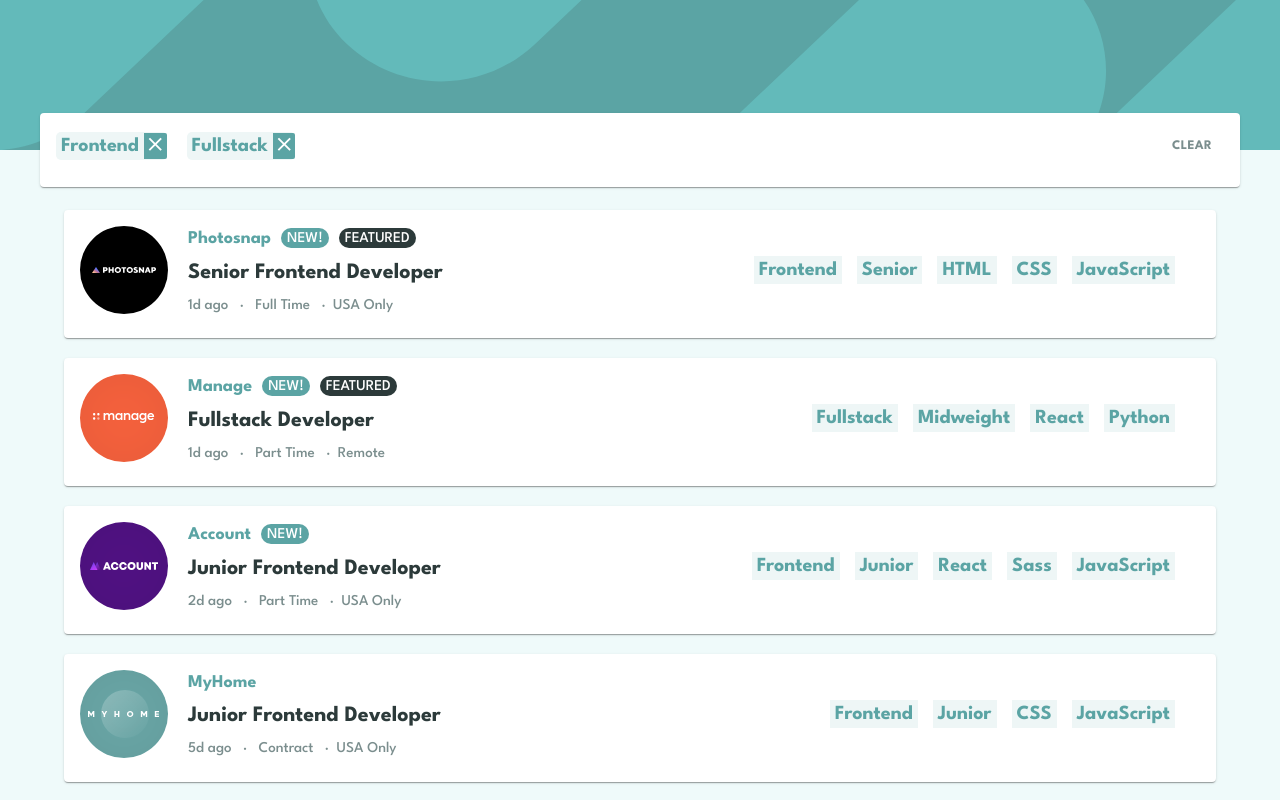
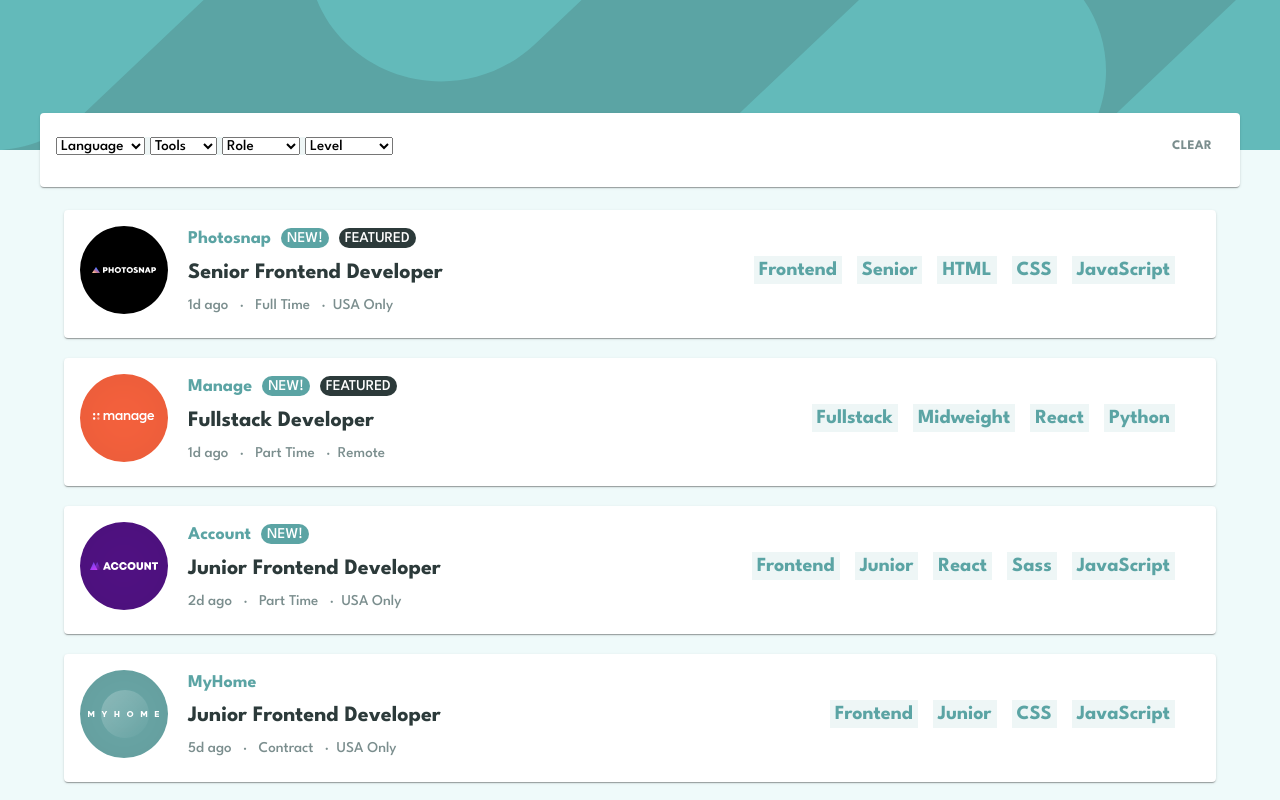
Before and after one commit to meganide/jobListingsApp, a React (Create React App) app: page / in a window 1280 px wide. Shown: the top 800 px of the page. Built offline with nearby package versions, Linux system fonts and the light colour scheme.

Commit message:
Filter finished

```diff
--- a/src/App.js
+++ b/src/App.js
@@ -1,14 +1,28 @@
 import Filter from "./Components/Filter/Filter";
 import Header from "./Components/Header/Header";
 import Joblistings from "./Components/Joblistings/Joblistings";
+import {data} from "./data.js"
+import { useState } from "react";
 
 
 function App() {
+
+  const [jobs, setJobs] = useState(data);
+
+
+  function filterItem(curcat) {
+    const newItem = data.filter(newVal => {
+      return newVal.languages === curcat;
+    })
+
+    setJobs(newItem);
+  }
+
   return (
     <div className="App" style={{backgroundColor: "hsl(180, 52%, 96%)"}}>
       <Header/>
-      <Filter/>
-      <Joblistings/>
+      <Filter jobs={jobs} setJobs={setJobs} filterItem={filterItem}/>
+      <Joblistings jobs={jobs}/>
     </div>
   );
 }
--- a/src/Components/Filter/Filter.jsx
+++ b/src/Components/Filter/Filter.jsx
@@ -1,25 +1,59 @@
-import {
-  Button,
-  Card,
-  CardActionArea,
-  CardContent,
-  Container,
-} from "@mui/material";
+import { Button, Card, CardContent, Container } from "@mui/material";
 import React from "react";
 import FilterItem from "../FilterItem/FilterItem";
 import "./filter.css";
+import {data} from "../../data.js"
 
-function Filter() {
+function Filter({ jobs, filterItem, setJobs}) {
+  let alllanguageSet = new Set();
+  let uniqueLanguageSet = new Set(["Language"]);
+  let roleSet = new Set(["Role"]);
+  let levelSet = new Set(["Level"]);
+  let allToolsSet = new Set();
+  let uniqueToolsSet = new Set(["Tools"]);
+
+  data.map((job) => {
+    alllanguageSet.add([...job.languages]);
+    roleSet.add(job.role);
+    levelSet.add(job.level);
+    allToolsSet.add(job.tools);
+  });
+
+  alllanguageSet.forEach((item) => {
+    item.forEach((itemInArray) => {
+      uniqueLanguageSet.add(itemInArray);
+    });
+  });
+
+  allToolsSet.forEach((item) => {
+    item.forEach((itemInArray) => {
+      uniqueToolsSet.add(itemInArray);
+    });
+  });
+
+  let languagesArray = [...uniqueLanguageSet];
+  let rolesArray = [...roleSet];
+  let levelsArray = [...levelSet];
+  let uniqueToolsArray = [...uniqueToolsSet];
+
+  function handleOnClick() {
+    setJobs(data);
+  }
+
+
+
+
+
   return (
     <Container className="filterContainer">
       <Card className="cardFilter">
         <CardContent className="cardcontent">
           <div className="filterItemWrapper">
-            <FilterItem item={"Frontend"} />
-            <FilterItem item={"Fullstack"} />
+            <FilterItem languages={languagesArray} tools={uniqueToolsArray} roles={rolesArray} levels={levelsArray} filterItem={filterItem} jobs={jobs} setJobs={setJobs} />
           </div>
 
           <Button
+            onClick={handleOnClick}
             variant="text"
             sx={{
               color: "custom.darkGrayCyan",
--- a/src/Components/FilterItem/FilterItem.jsx
+++ b/src/Components/FilterItem/FilterItem.jsx
@@ -2,16 +2,79 @@
 import React from "react";
 import "./filteritem.css";
 import ClearIcon from "@mui/icons-material/Clear";
+import {data} from "../../data.js"
 
-function FilterItem(props) {
+function FilterItem({languages, tools, roles, levels, filterItem, jobs, setJobs}) {
+
+  function handleOnChange(event) {
+    const newItem = data.filter(newVal => {
+        return newVal.role === event.target.value
+      });
+
+    setJobs(newItem);
+  }
+
+  function handleOnChangeLevels(event) {
+    const newItem = data.filter(newVal => {
+        return newVal.level === event.target.value
+      });
+
+    setJobs(newItem);
+  }
+
+  function handleOnChangeTools(event) {
+    const newItem = data.filter(newVal => {
+        return newVal.tools.includes(event.target.value)
+      });
+
+    setJobs(newItem);
+  }
+
+  function handleOnChangeLanguages(event) {
+    const newItem = data.filter(newVal => {
+        return newVal.languages.includes(event.target.value)
+      });
+
+    setJobs(newItem);
+  }
+
   return (
     <div className="filterItemContainer">
-      <p>{props.item}</p>
-      <button
+      {/* <p>{props.item}</p> */}
+      <select name="languages" id="languages" onChange={handleOnChangeLanguages}>
+        {languages.map((language, id) => {
+          return (
+            <option key={id} value={language}>{language}</option>
+          )
+        })}
+      </select>
+      <select onChange={handleOnChangeTools}>
+      {tools.map((tool, id) => {
+          return (
+            <option key={id} value={tool}>{tool}</option>
+          )
+        })}
+      </select>
+      <select onChange={handleOnChange}>
+      {roles.map((role, id) => {
+          return (
+            <option key={id} value={role}>{role}</option>
+          )
+        })}
+      </select>
+      <select onChange={handleOnChangeLevels}>
+      {levels.map((level, id) => {
+          return (
+            <option key={id} value={level}>{level}</option>
+          )
+        })}
+      </select>
+
+      {/* <button
         className="clear"
       >
         <ClearIcon className="clearicon"/>
-      </button>
+      </button> */}
     </div>
   );
 }
--- a/src/Components/JobCard/Jobcard.jsx
+++ b/src/Components/JobCard/Jobcard.jsx
@@ -3,8 +3,10 @@
 import "./jobcard.css";
 
 function Jobcard({ jobs }, props) {
+
   function clickFilterItem(event) {
-    console.log(event.currentTarget.value);
+    event.currentTarget.classList.toggle('activeBackground');
+    const whichClicked = event.target.innerText;
   }
 
   return (
--- a/src/Components/Joblistings/Joblistings.jsx
+++ b/src/Components/Joblistings/Joblistings.jsx
@@ -2,12 +2,10 @@
 import React from "react";
 import Jobcard from "../JobCard/Jobcard";
 import "./joblistings.css";
-import { data } from "../../data.js";
-import { useState } from "react";
 
-function Joblistings(props) {
+function Joblistings({jobs}) {
   // Manage the state of our data
-  const [jobs, setJobs] = useState(data);
+
 
   return (
     <div className="mainContainer">
```
